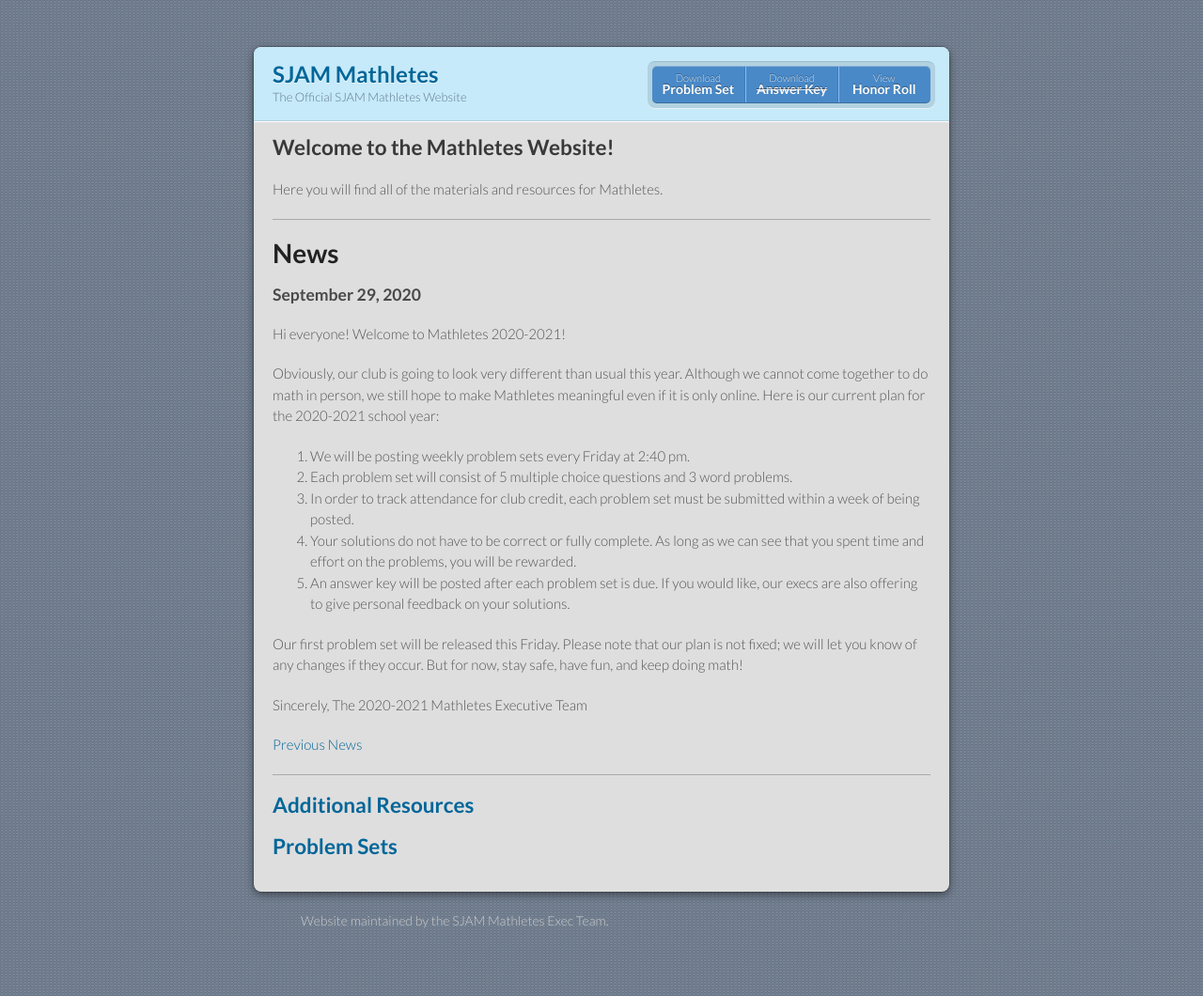
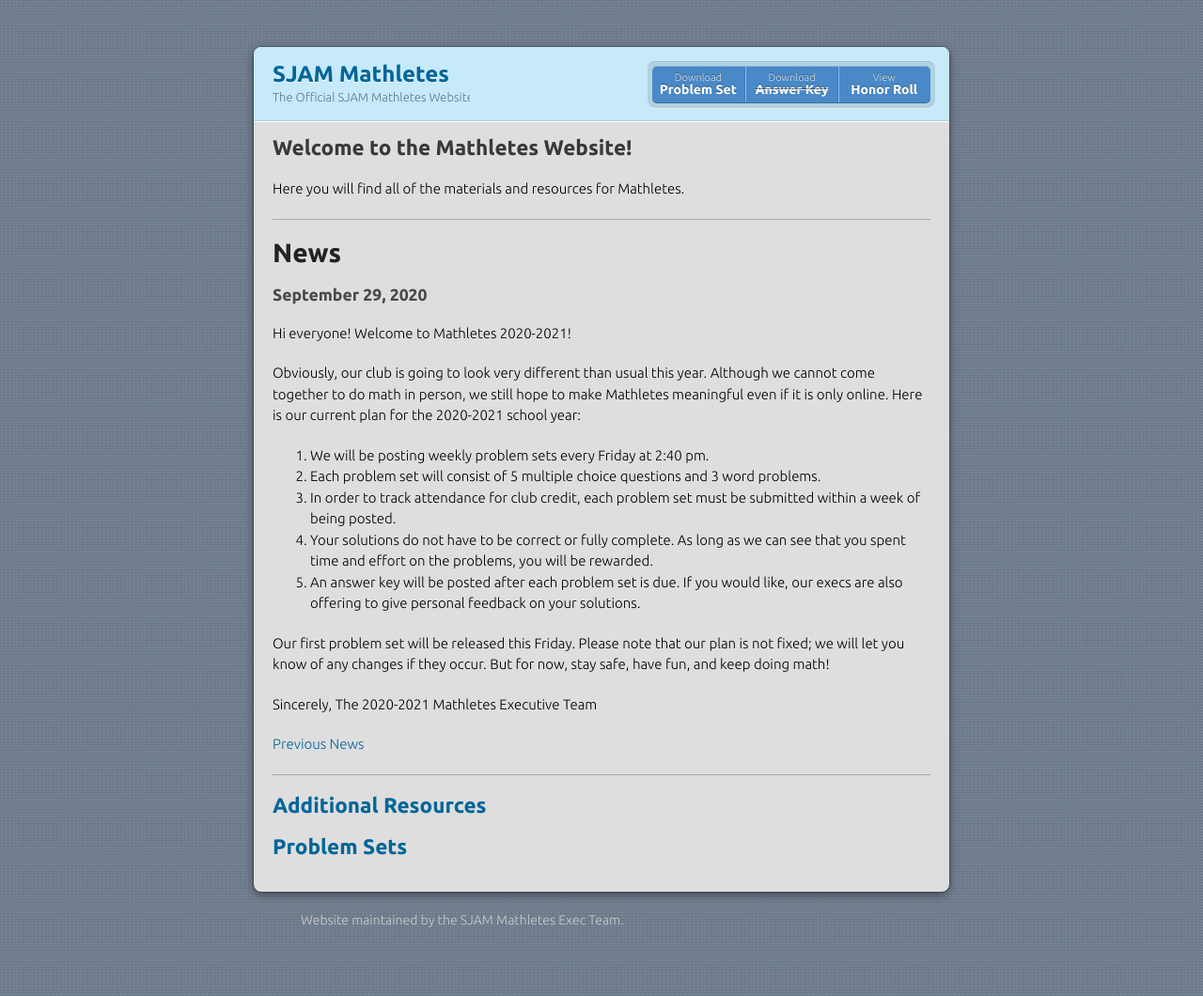
Before and after one commit to sjammathletes/sjammathletes.github.io, a Jekyll site: the page built from index.md, in a window 1280 px wide. Shown: the whole page at 94% size. Built offline with Jekyll 4.4.1, drawn with Linux system fonts in a browser that asks for light colours; our own code applies the rules of GitHub Pages for plain Markdown files.

Commit message:
Make font readable.

```diff
--- a/_sass/jekyll-theme-modernist.scss
+++ b/_sass/jekyll-theme-modernist.scss
@@ -1,5 +1,5 @@
 @import "rouge-base16-dark";
-@import url('https://fonts.googleapis.com/css?family=Lato:300italic,700italic,300,700');
+@import url('https://fonts.googleapis.com/css?family=Ubuntu:300italic,700italic,300,700');
 
 html {
   background:#6C7989;
@@ -10,8 +10,8 @@ html {
 body {
   padding:50px 0;
   margin:0;
-  font:14px/1.5 Lato, "Helvetica Neue", Helvetica, Arial, sans-serif;
-  color:#555;
+  font:14px/1.5 Ubuntu, "Helvetica Neue", Helvetica, Arial, sans-serif;
+  color:#000000;
   font-weight:300;
   background:url('../images/checker.png') fixed;
   min-height: calc(100% - 100px);
```
